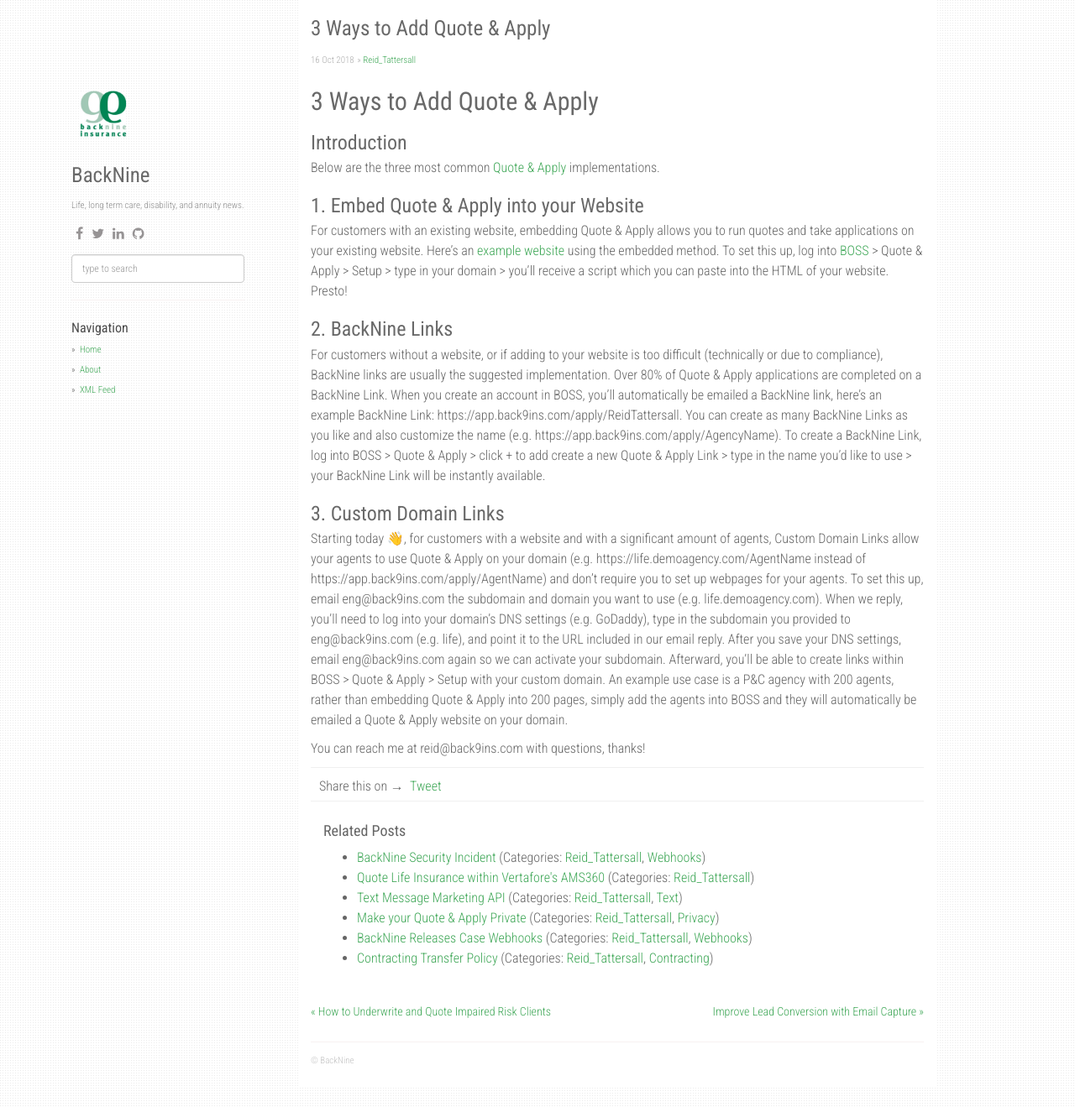
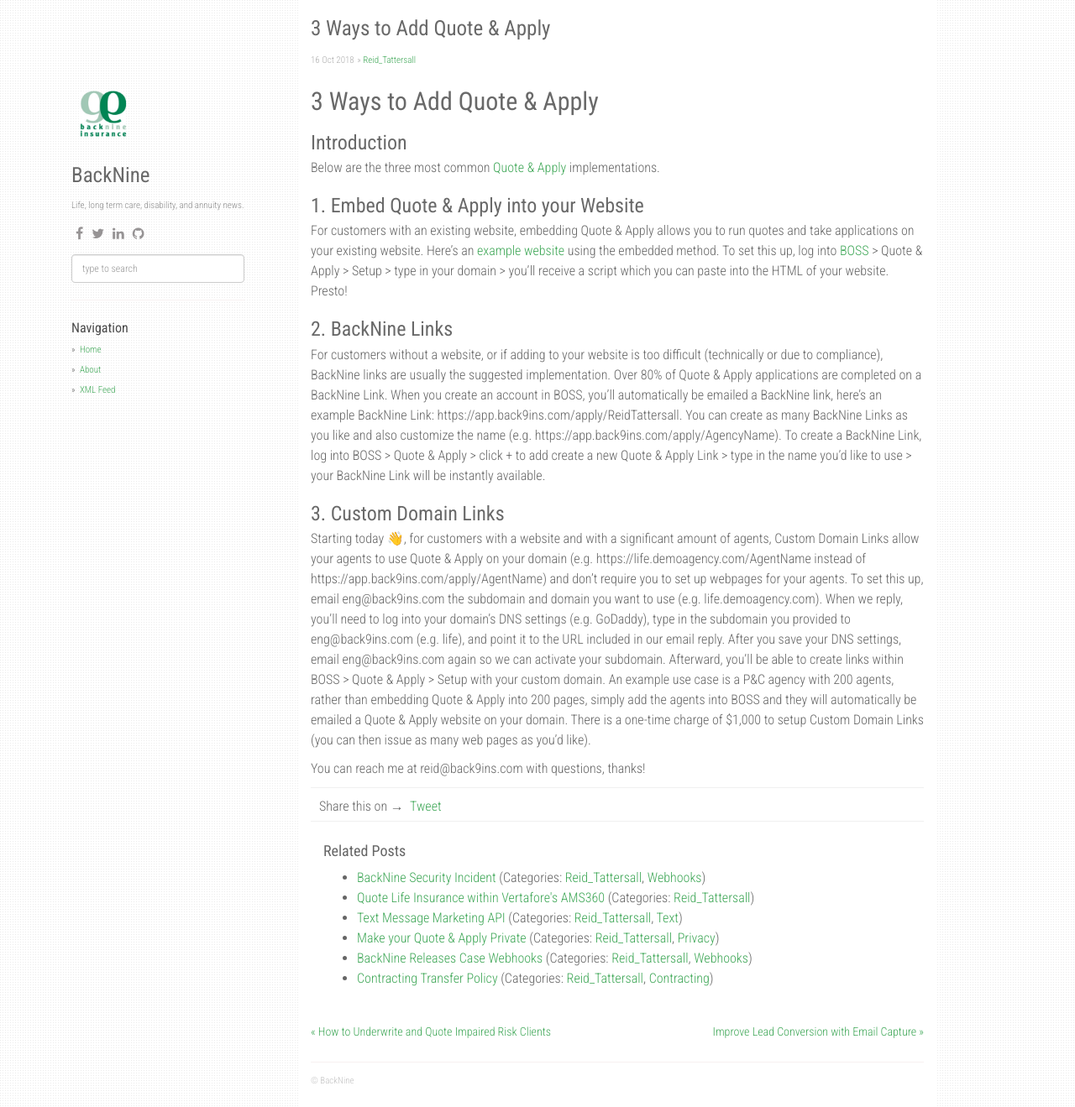
Before and after one commit to agusmakmun/agusmakmun.github.io, a Jekyll site: the page built from _posts/2018-10-17-3-ways-to-add-quote-and-apply.markdown, in a window 1280 px wide and 1319 px high. Shown: the whole window at 84% size. Built offline with Jekyll 4.4.1, drawn with Linux system fonts in a browser that asks for light colours; nearby versions of some CDN libraries; emoji names are drawn with the system emoji font; comment, search, counter and statistics services are not loaded.

Commit message:
Update 2018-10-17-3-ways-to-add-quote-and-apply.markdown

```diff
--- a/_posts/2018-10-17-3-ways-to-add-quote-and-apply.markdown
+++ b/_posts/2018-10-17-3-ways-to-add-quote-and-apply.markdown
@@ -14,6 +14,6 @@
 For customers without a website, or if adding to your website is too difficult (technically or due to compliance), BackNine links are usually the suggested implementation. Over 80% of Quote & Apply applications are completed on a BackNine Link. When you create an account in BOSS, you'll automatically be emailed a BackNine link, here's an example BackNine Link: https://app.back9ins.com/apply/ReidTattersall. You can create as many BackNine Links as you like and also customize the name (e.g. https://app.back9ins.com/apply/AgencyName). To create a BackNine Link, log into BOSS > Quote & Apply > click + to add create a new Quote & Apply Link > type in the name you'd like to use > your BackNine Link will be instantly available.
 
 ### 3. Custom Domain Links
-Starting today :wave:, for customers with a website and with a significant amount of agents, Custom Domain Links allow your agents to use Quote & Apply on your domain (e.g. https://life.demoagency.com/AgentName instead of https://app.back9ins.com/apply/AgentName) and don't require you to set up webpages for your agents. To set this up, email eng@back9ins.com the subdomain and domain you want to use (e.g. life.demoagency.com). When we reply, you'll need to log into your domain's DNS settings (e.g. GoDaddy), type in the subdomain you provided to eng@back9ins.com (e.g. life), and point it to the URL included in our email reply. After you save your DNS settings, email eng@back9ins.com again so we can activate your subdomain. Afterward, you'll be able to create links within BOSS > Quote & Apply > Setup with your custom domain. An example use case is a P&C agency with 200 agents, rather than embedding Quote & Apply into 200 pages, simply add the agents into BOSS and they will automatically be emailed a Quote & Apply website on your domain.
+Starting today :wave:, for customers with a website and with a significant amount of agents, Custom Domain Links allow your agents to use Quote & Apply on your domain (e.g. https://life.demoagency.com/AgentName instead of https://app.back9ins.com/apply/AgentName) and don't require you to set up webpages for your agents. To set this up, email eng@back9ins.com the subdomain and domain you want to use (e.g. life.demoagency.com). When we reply, you'll need to log into your domain's DNS settings (e.g. GoDaddy), type in the subdomain you provided to eng@back9ins.com (e.g. life), and point it to the URL included in our email reply. After you save your DNS settings, email eng@back9ins.com again so we can activate your subdomain. Afterward, you'll be able to create links within BOSS > Quote & Apply > Setup with your custom domain. An example use case is a P&C agency with 200 agents, rather than embedding Quote & Apply into 200 pages, simply add the agents into BOSS and they will automatically be emailed a Quote & Apply website on your domain. There is a one-time charge of $1,000 to setup Custom Domain Links (you can then issue as many web pages as you'd like).
 
 You can reach me at reid@back9ins.com with questions, thanks!
```
